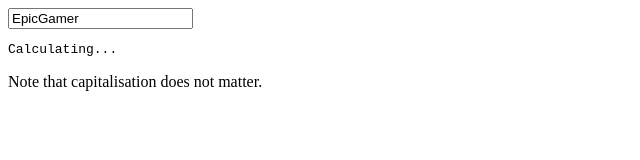
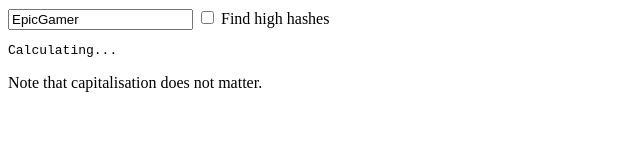
Before and after one commit to calamity-inc/gta-name-finder, a plain HTML site: page index.html in a window 1280 px wide. Shown: the whole page, without its empty margins (0-640 px from the left). Drawn offline with Linux system fonts and the light colour scheme.

Commit message:
Add option to find high hashes

```diff
--- a/index.html
+++ b/index.html
@@ -1,6 +1,7 @@
 <title>GTA Name Finder</title>
 
 <input id="name-prefix" type="text" value="EpicGamer" />
+<input id="high-hash" type="checkbox" /><label for="high-hash"> Find high hashes</label>
 <pre id="output">Calculating...</pre>
 <p>Note that capitalisation does not matter.</p>
 
```
Also changed, not shown: 1 other file.
